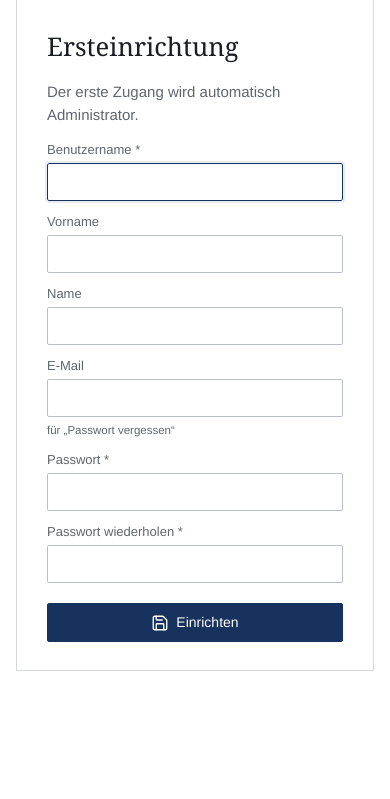
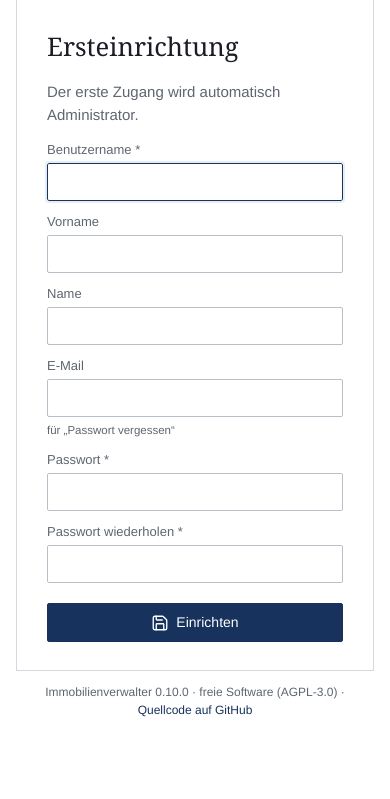
Before and after one commit to BitNike/immobilienverwalter, a Flask app: page /einrichtung in a window 390 px wide. Shown: the part 127-926 px from the top of the page. Before the commit the page ends 798 px from the top, so only its background shows below. Run offline with Flask 3, Linux system fonts and the light colour scheme; data that the repository does not hold is empty.

Commit message:
Anmeldeseite: Fußnote mit Link zum Quellcode, Version 0.10.0
Unter der Anmeldekarte steht „Immobilienverwalter <Version> · freie Software
(AGPL-3.0) · Quellcode auf GitHub“. Die Zeile gilt für alle Anmeldeseiten
(Anmelden, Ersteinrichtung, Passwort vergessen, Zwei-Faktor) und erscheint nur,
wenn in core.py eine Projekt-URL eingetragen ist.

Co-Authored-By: Claude Opus 5.5 <noreply@anthropic.com>

```diff
--- a/app/core.py
+++ b/app/core.py
@@ -10,7 +10,7 @@ import db
 from calc import SCHLUESSEL, de_monate, de_num, parse_date
 from icons import ICONS
 
-VERSION = "0.9.3"
+VERSION = "0.10.0"
 NAME = "Immobilienverwalter"
 URL = "https://github.com/BitNike/immobilienverwalter"  # Projektseite (Fußzeile des Briefs, Seite „Über“)
 ENTWICKLER = "Sascha Benecke"
@@ -255,7 +255,7 @@ def eigentuemer_anlegen(vals):
 app.jinja_env.globals.update(
     ICONS=ICONS, ROLLEN=ROLLEN, SCHLUESSEL=SCHLUESSEL, ZAEHLERARTEN=ZAEHLERARTEN, EINHEITEN=EINHEITEN, BEREICHE=BEREICHE,
     ablage_kategorien=lambda: ablage_kategorien(),
-    person_name=person_name,
+    person_name=person_name, NAME=NAME, LIZENZ=LIZENZ, PROJEKT_URL=URL,
 )
 
 
--- a/app/static/style.css
+++ b/app/static/style.css
@@ -178,6 +178,8 @@ form.schmal { max-width: 360px; display: flex; flex-direction: column; gap: 12px
 /* ---------- Anmeldung ---------- */
 .anmeldung { max-width: 380px; margin: 40px auto; border: 1px solid var(--linie); padding: 28px 30px; }
 .anmeldung form { display: flex; flex-direction: column; gap: 12px; }
+.anmeldung-fuss { max-width: 460px; margin: -28px auto 40px; text-align: center; font-size: 12px; color: var(--leise); }
+.anmeldung-fuss a { white-space: nowrap; }
 
 /* ---------- Export ---------- */
 .export { display: flex; gap: 24px; align-items: flex-start; }
--- a/app/templates/auth/_layout.html
+++ b/app/templates/auth/_layout.html
@@ -3,4 +3,8 @@
 <div class="anmeldung">
   {% block karte %}{% endblock %}
 </div>
+{% if PROJEKT_URL %}
+<p class="anmeldung-fuss">{{ NAME }} {{ version }} · freie Software ({{ LIZENZ }}) ·
+  <a href="{{ PROJEKT_URL }}" target="_blank" rel="noopener">Quellcode auf GitHub</a></p>
+{% endif %}
 {% endblock %}
```
Also changed, not shown: README.md.
